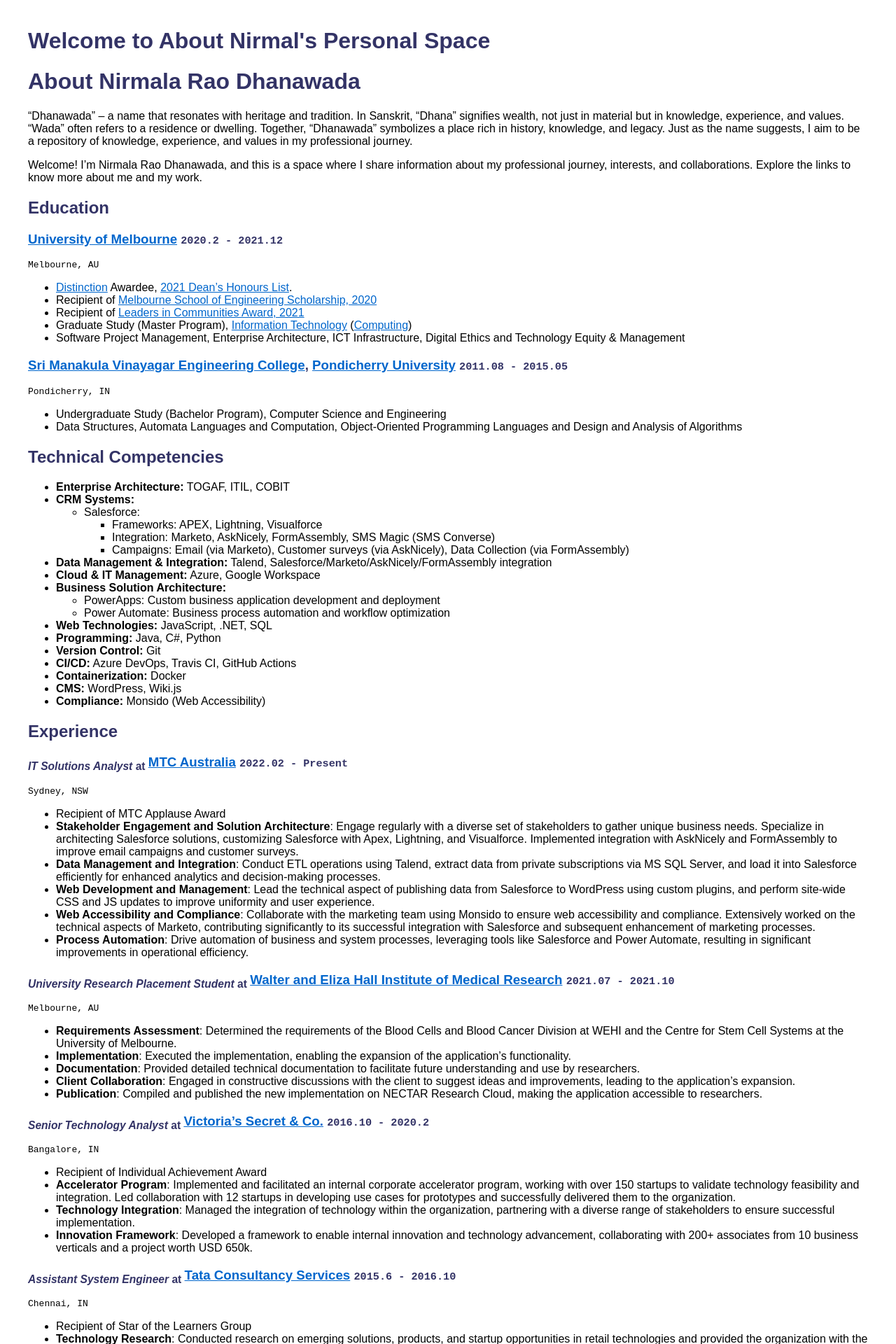
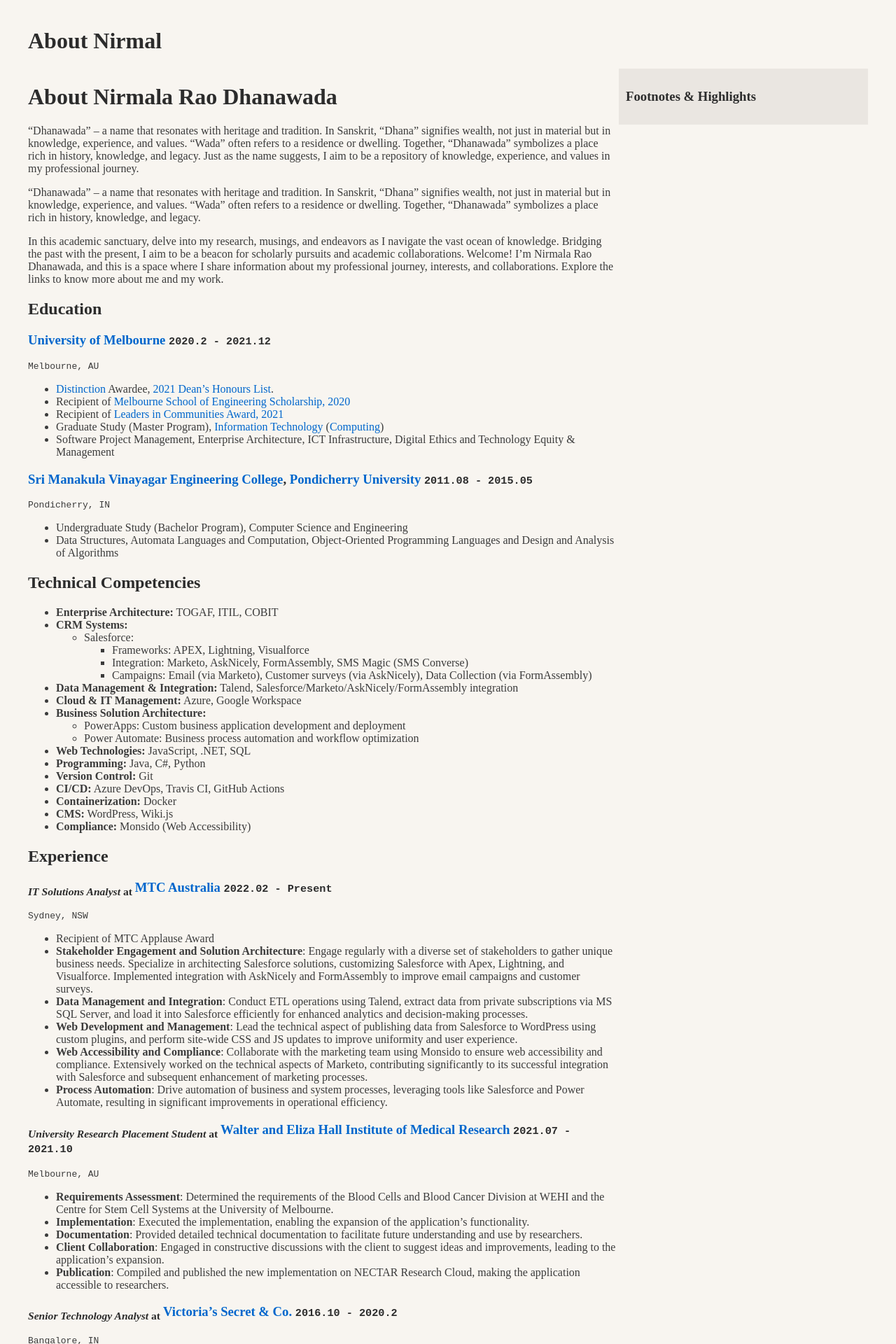
Before and after one commit to thedhanawada/about, a Jekyll site: the page built from index.md, in a window 1280 px wide. Shown: the top 1920 px of the page at 70% size. Built offline with Jekyll 4.4.1, drawn with Linux system fonts in a browser that asks for light colours.

Commit message:
Update#3

```diff
--- a/_layouts/cv.html
+++ b/_layouts/cv.html
@@ -5,15 +5,25 @@
     <meta charset="UTF-8">
     <title>{{ page.title }}</title>
     <style>
-        body { font-family: Arial, sans-serif; margin: 40px; }
-        h1, h2, h3 { color: #333366; }
-        a { color: #0066CC; }
-        footer { border-top: 1px solid #ddd; margin-top: 20px; padding-top: 20px; font-size: 0.9em; }
+        body { font-family: 'Times New Roman', serif; margin: 40px; background-color: #f8f5f0; color: #3b3b3b; }
+        h1, h2, h3 { color: #2c2c2c; }
+        a { color: #0066CC; text-decoration: none; }
+        footer { border-top: 1px solid #aaa; margin-top: 20px; padding-top: 20px; font-size: 0.9em; }
+        .main-content { width: 70%; float: left; }
+        .sidebar { width: 28%; float: right; background-color: #eae6e1; padding: 10px; }
+        .clear { clear: both; }
     </style>
 </head>
 <body>
-    <h1>Welcome to {{ page.title }}'s Personal Space</h1>
-    {{ content }}
+    <h1>{{ page.title }}</h1>
+    <div class="main-content">
+        {{ content }}
+    </div>
+    <div class="sidebar">
+        <h3>Footnotes & Highlights</h3>
+        <!-- This space can be used for footnotes, references, or any highlights -->
+    </div>
+    <div class="clear"></div>
     <footer>
         <strong>Contact:</strong>
         <a href="{{ page.email.url }}">{{ page.email.text }}</a> |
--- a/index.md
+++ b/index.md
@@ -33,6 +33,10 @@ phone:
 "Dhanawada" – a name that resonates with heritage and tradition. In Sanskrit, "Dhana" signifies wealth, not just in material but in knowledge, experience, and values. "Wada" often refers to a residence or dwelling. Together, "Dhanawada" symbolizes a place rich in history, knowledge, and legacy. Just as the name suggests, I aim to be a repository of knowledge, experience, and values in my professional journey.
 
 
+
+"Dhanawada" – a name that resonates with heritage and tradition. In Sanskrit, "Dhana" signifies wealth, not just in material but in knowledge, experience, and values. "Wada" often refers to a residence or dwelling. Together, "Dhanawada" symbolizes a place rich in history, knowledge, and legacy.
+
+In this academic sanctuary, delve into my research, musings, and endeavors as I navigate the vast ocean of knowledge. Bridging the past with the present, I aim to be a beacon for scholarly pursuits and academic collaborations.
 Welcome! I'm Nirmala Rao Dhanawada, and this is a space where I share information about my professional journey, interests, and collaborations. Explore the links to know more about me and my work.
 
 <!--## Career Summary
```
Also changed, not shown: 1 other file.
